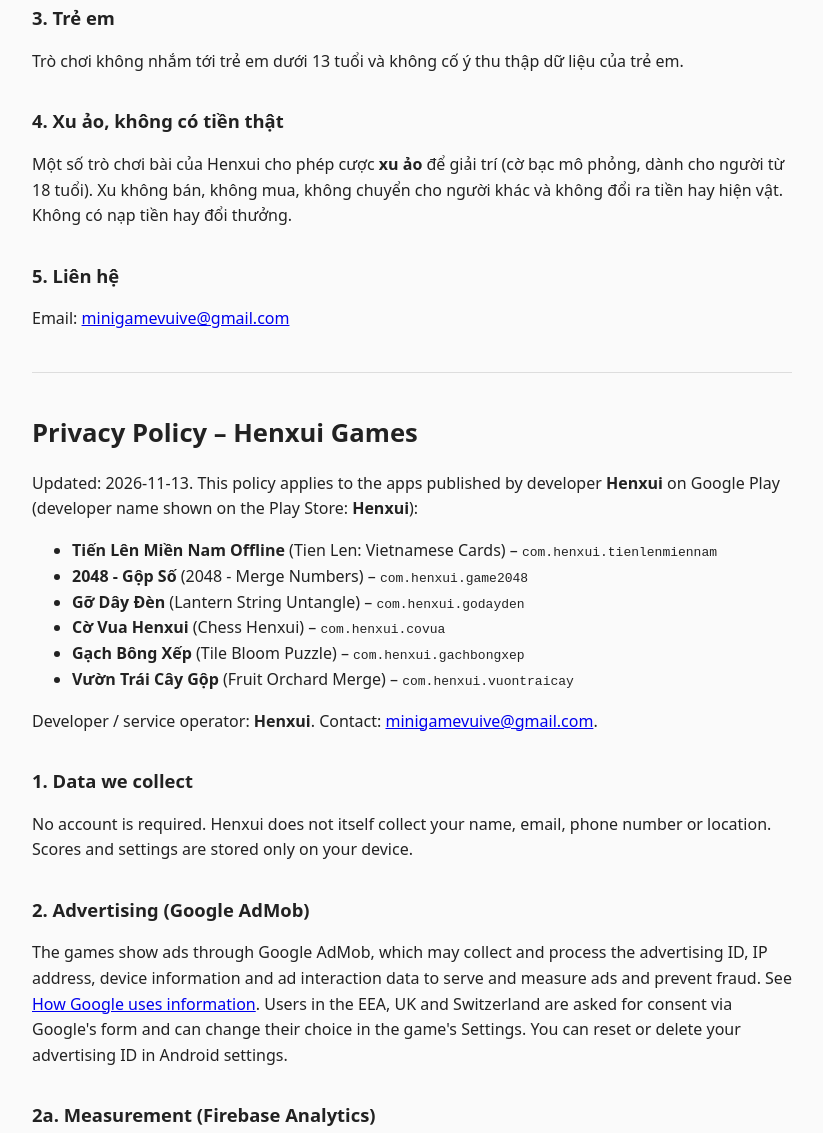
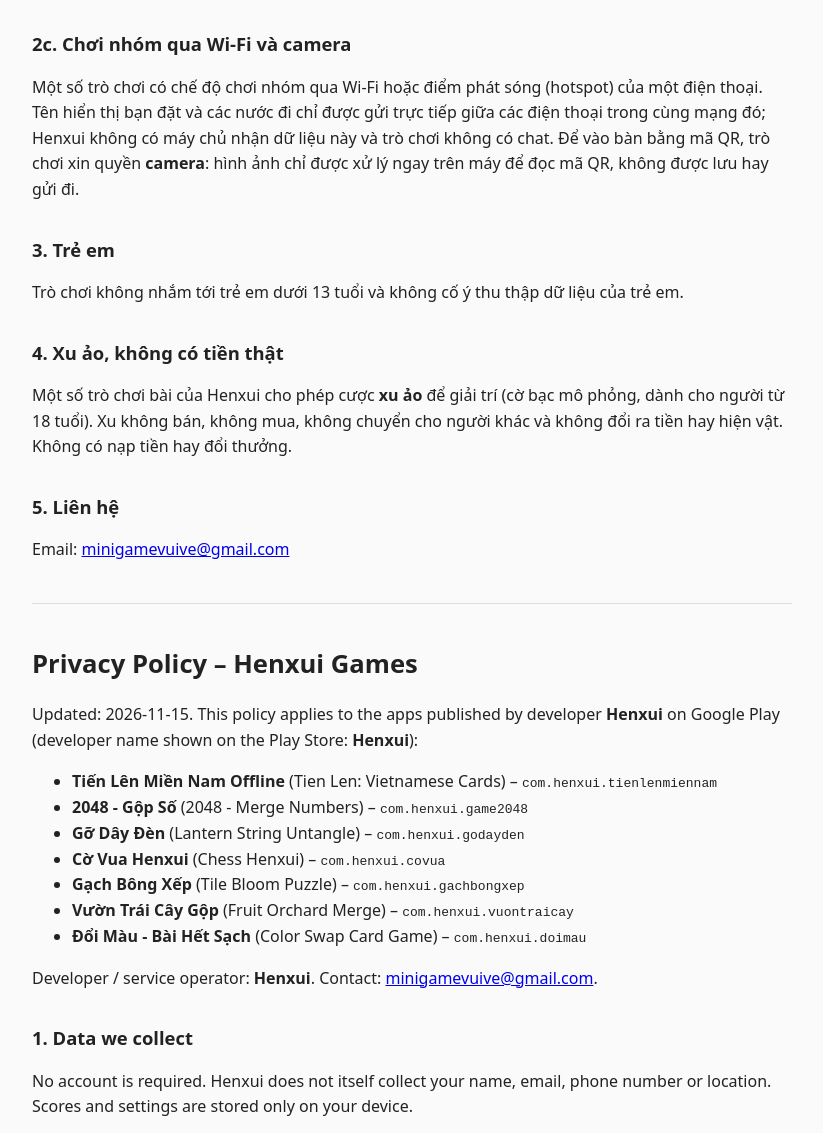
Before and after one commit to Henxui0528/henxui0528.github.io, a plain HTML site: page privacy/index.html in a window 1280 px wide. Shown: the part 1101-2234 px from the top of the page, without its empty margins (228-1051 px from the left). Drawn offline with Linux system fonts and the light colour scheme.

Commit message:
Privacy policy: add Doi Mau, group play over local Wi-Fi and camera for QR
Co-Authored-By: Claude Sonnet 5.5 <noreply@anthropic.com>

```diff
--- a/privacy/index.html
+++ b/privacy/index.html
@@ -12,7 +12,7 @@
 </head>
 <body>
 <h1>Chính sách quyền riêng tư – Henxui Games</h1>
-<p>Cập nhật: 13/11/2026. Chính sách này áp dụng cho các ứng dụng do nhà phát triển <strong>Henxui</strong> phát hành trên Google Play (tên nhà phát triển hiển thị trên Cửa hàng Play: <strong>Henxui</strong>):</p>
+<p>Cập nhật: 15/11/2026. Chính sách này áp dụng cho các ứng dụng do nhà phát triển <strong>Henxui</strong> phát hành trên Google Play (tên nhà phát triển hiển thị trên Cửa hàng Play: <strong>Henxui</strong>):</p>
 <ul>
 <li><strong>Tiến Lên Miền Nam Offline</strong> (Tien Len: Vietnamese Cards) – <code>com.henxui.tienlenmiennam</code></li>
 <li><strong>2048 - Gộp Số</strong> (2048 - Merge Numbers) – <code>com.henxui.game2048</code></li>
@@ -20,6 +20,7 @@
 <li><strong>Cờ Vua Henxui</strong> (Chess Henxui) – <code>com.henxui.covua</code></li>
 <li><strong>Gạch Bông Xếp</strong> (Tile Bloom Puzzle) – <code>com.henxui.gachbongxep</code></li>
 <li><strong>Vườn Trái Cây Gộp</strong> (Fruit Orchard Merge) – <code>com.henxui.vuontraicay</code></li>
+<li><strong>Đổi Màu - Bài Hết Sạch</strong> (Color Swap Card Game) – <code>com.henxui.doimau</code></li>
 </ul>
 <p>Nhà phát triển / người điều hành dịch vụ: <strong>Henxui</strong>. Liên hệ: <a href="mailto:minigamevuive@gmail.com">minigamevuive@gmail.com</a>.</p>
 
@@ -34,6 +35,8 @@
 <p>Một số trò chơi dùng Google Analytics cho Firebase để biết trò chơi được dùng thế nào (số lượt mở, màn chơi đạt được, lỗi). Dịch vụ này có thể xử lý mã nhận dạng lượt cài đặt ứng dụng, mã nhận dạng quảng cáo, thông tin thiết bị và các sự kiện trong trò chơi. Henxui không gửi tên, email hay nội dung bạn nhập. Xem <a href="https://policies.google.com/technologies/partner-sites">cách Google dùng dữ liệu</a>. Người dùng ở EEA, Vương quốc Anh và Thụy Sĩ từ chối ở biểu mẫu đồng ý thì việc đo lường bị tắt.</p>
 <h2>2b. Mua trong trò chơi</h2>
 <p>Một số trò chơi bán một lần gói "Gỡ quảng cáo". Việc thanh toán do Google Play xử lý; Henxui không nhận hay lưu thông tin thẻ của bạn. Trò chơi chỉ lưu trên thiết bị việc bạn đã mua hay chưa.</p>
+<h2>2c. Chơi nhóm qua Wi‑Fi và camera</h2>
+<p>Một số trò chơi có chế độ chơi nhóm qua Wi‑Fi hoặc điểm phát sóng (hotspot) của một điện thoại. Tên hiển thị bạn đặt và các nước đi chỉ được gửi trực tiếp giữa các điện thoại trong cùng mạng đó; Henxui không có máy chủ nhận dữ liệu này và trò chơi không có chat. Để vào bàn bằng mã QR, trò chơi xin quyền <strong>camera</strong>: hình ảnh chỉ được xử lý ngay trên máy để đọc mã QR, không được lưu hay gửi đi.</p>
 <h2>3. Trẻ em</h2>
 <p>Trò chơi không nhắm tới trẻ em dưới 13 tuổi và không cố ý thu thập dữ liệu của trẻ em.</p>
 
@@ -46,7 +49,7 @@
 <hr>
 
 <h1>Privacy Policy – Henxui Games</h1>
-<p>Updated: 2026-11-13. This policy applies to the apps published by developer <strong>Henxui</strong> on Google Play (developer name shown on the Play Store: <strong>Henxui</strong>):</p>
+<p>Updated: 2026-11-15. This policy applies to the apps published by developer <strong>Henxui</strong> on Google Play (developer name shown on the Play Store: <strong>Henxui</strong>):</p>
 <ul>
 <li><strong>Tiến Lên Miền Nam Offline</strong> (Tien Len: Vietnamese Cards) – <code>com.henxui.tienlenmiennam</code></li>
 <li><strong>2048 - Gộp Số</strong> (2048 - Merge Numbers) – <code>com.henxui.game2048</code></li>
@@ -54,6 +57,7 @@
 <li><strong>Cờ Vua Henxui</strong> (Chess Henxui) – <code>com.henxui.covua</code></li>
 <li><strong>Gạch Bông Xếp</strong> (Tile Bloom Puzzle) – <code>com.henxui.gachbongxep</code></li>
 <li><strong>Vườn Trái Cây Gộp</strong> (Fruit Orchard Merge) – <code>com.henxui.vuontraicay</code></li>
+<li><strong>Đổi Màu - Bài Hết Sạch</strong> (Color Swap Card Game) – <code>com.henxui.doimau</code></li>
 </ul>
 <p>Developer / service operator: <strong>Henxui</strong>. Contact: <a href="mailto:minigamevuive@gmail.com">minigamevuive@gmail.com</a>.</p>
 <h2>1. Data we collect</h2>
@@ -64,6 +68,8 @@
 <p>Some games use Google Analytics for Firebase to understand how the game is used (opens, levels reached, errors). It may process the app-instance ID, advertising ID, device information and in-game events. Henxui does not send your name, email or anything you type. See <a href="https://policies.google.com/technologies/partner-sites">how Google uses data</a>. For users in the EEA, UK and Switzerland who decline in the consent form, measurement is turned off.</p>
 <h2>2b. In-app purchase</h2>
 <p>Some games sell a one-time "Remove ads" purchase. Payment is handled by Google Play; Henxui never receives or stores your card details. The game only stores on your device whether you own the purchase.</p>
+<h2>2c. Group play over Wi-Fi and camera</h2>
+<p>Some games have a group mode over Wi-Fi or one phone's hotspot. The display name you choose and the moves are sent only directly between the phones on that network; Henxui has no server that receives this data, and the games have no chat. To join a table with a QR code, the game asks for the <strong>camera</strong> permission: images are processed on the device only to read the QR code and are never stored or sent.</p>
 <h2>3. Children</h2>
 <p>The games are not directed at children under 13 and do not knowingly collect children's data.</p>
 <h2>4. Virtual coins only</h2>
```
